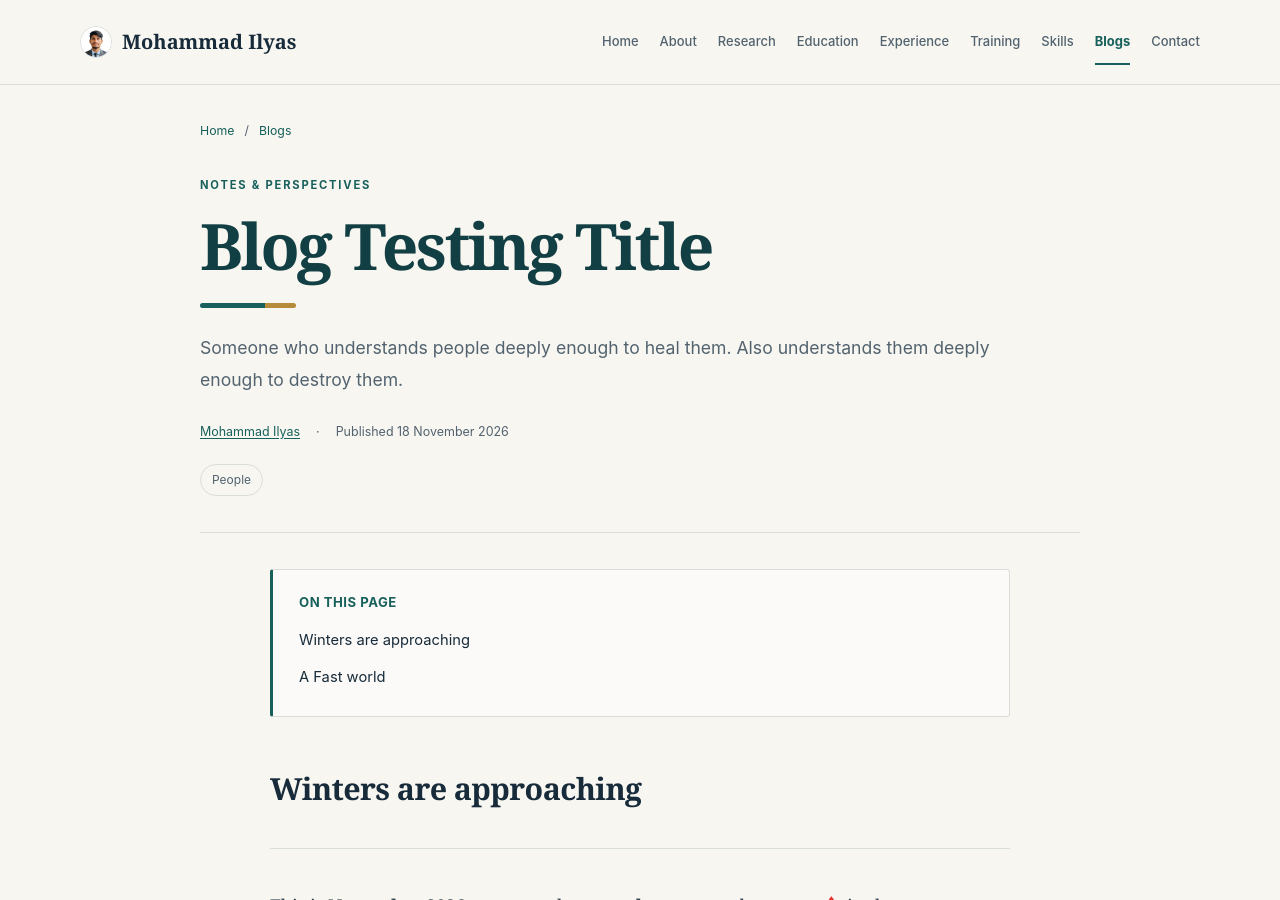
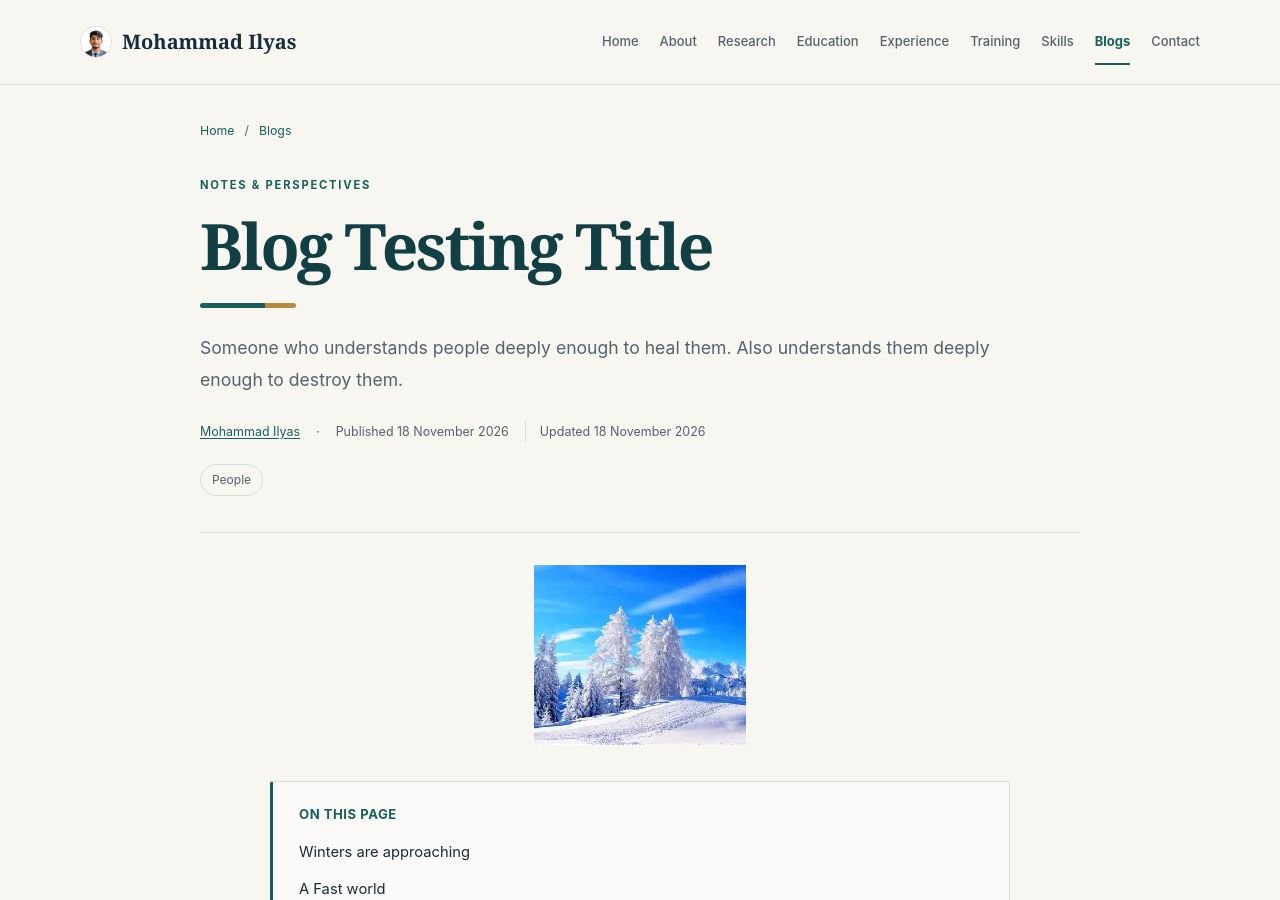
Before and after one commit to ilyasferozi121-svg/Ilyasferozi.me, a Jekyll site: the page built from _posts/2026-11-18-blog-testing-title.md, in a window 1280 px wide and 900 px high. Built offline with Jekyll 4.4.1, drawn with Linux system fonts in a browser that asks for light colours; part of the change alters nothing that is shown.

Commit message:
Update blog: Blog Testing Title

````diff
--- a/_posts/2026-11-18-blog-testing-title.md
+++ b/_posts/2026-11-18-blog-testing-title.md
@@ -4,6 +4,13 @@ title: "Blog Testing Title"
 date: 2026-11-18 00:00:00 +0500
 description: "Someone who understands people deeply enough to heal them. Also understands them deeply enough to destroy them."
 tags: ["People"]
+toc: true
+slug: "blog-testing-title"
+cover_image: "/source-assets/blog/2026/11/0fee9082-8299-45bf-8840-483b24695c63.webp"
+cover_alt: "Mindmap"
+last_modified_at: "2026-11-18T14:11:50.722Z"
+cover_width: 212
+cover_height: 180
 ---
 
 ## Winters are approaching
@@ -15,6 +22,11 @@ The winters will start with a cool breez of air on a calm morning, when the sun
 MASHALLAH Kulfi khud bhi khayen aur apne bachon ko bhi khilayen.
 ```
 
+
+![Mindmap](/source-assets/blog/2026/11/4ccaed36-de42-4442-818e-a103b5956989.jpg){: width="1053" height="453" srcset="/source-assets/blog/2026/11/4ccaed36-de42-4442-818e-a103b5956989-384w.jpg 384w, /source-assets/blog/2026/11/4ccaed36-de42-4442-818e-a103b5956989-768w.jpg 768w, /source-assets/blog/2026/11/4ccaed36-de42-4442-818e-a103b5956989.jpg 1053w" sizes="(max-width: 760px) 100vw, 760px" }
+
+
+
 It was never before, since time changes so the world moves along with it matching it's every little movements and steps.
 ## A Fast world
 Things are rapidly and inconsistently changing overtime, It's almost impossible to keep track of everything If you take a little moment to reflect on everything happening around you will miss the rat race of society, glowing glamours and the entitlements of today's world. So we don't! Until the day ends and sun starts to slowly fade away deep below the horizon, anyone watching it from distance will finally realize things should have been slower exactly like nature does.
````
